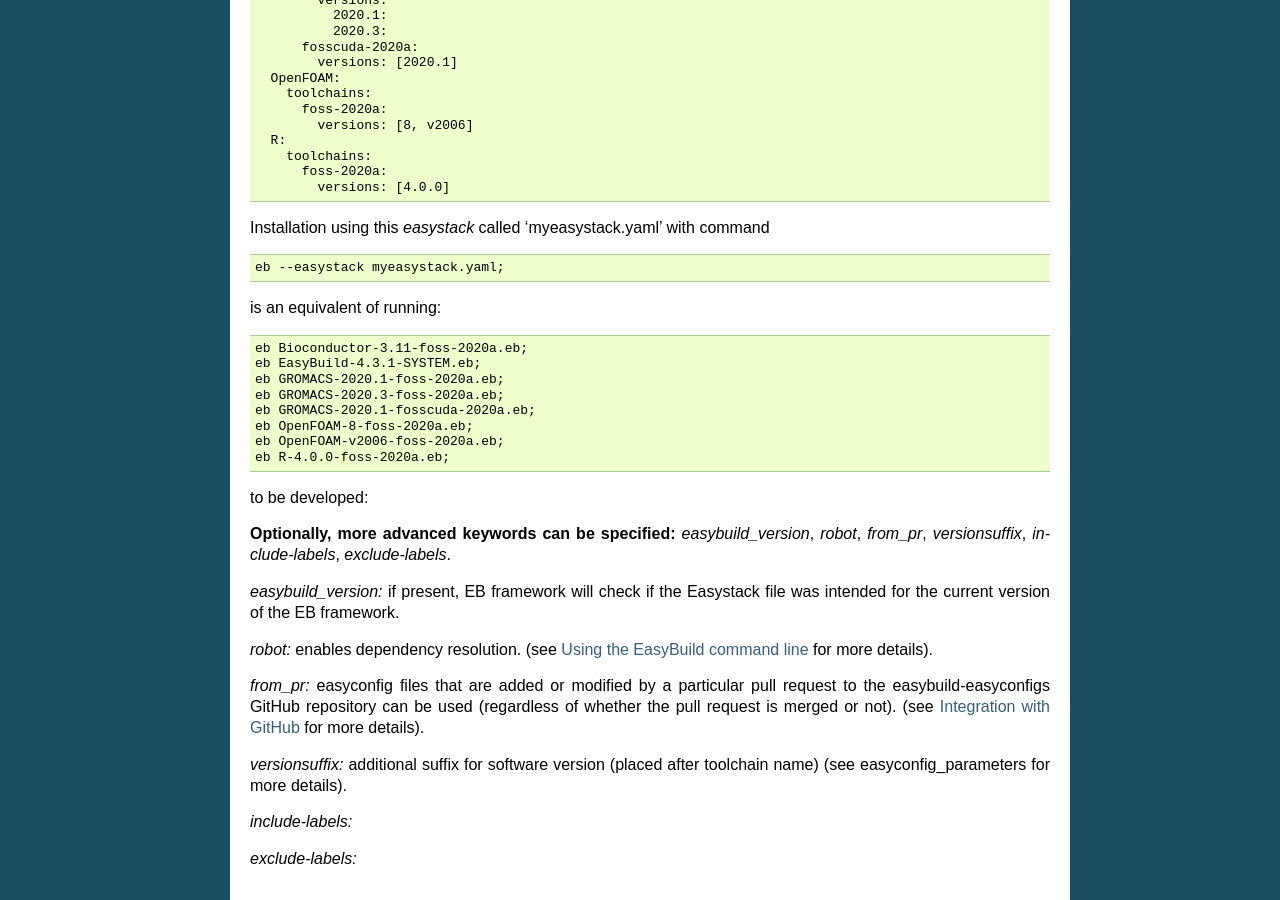
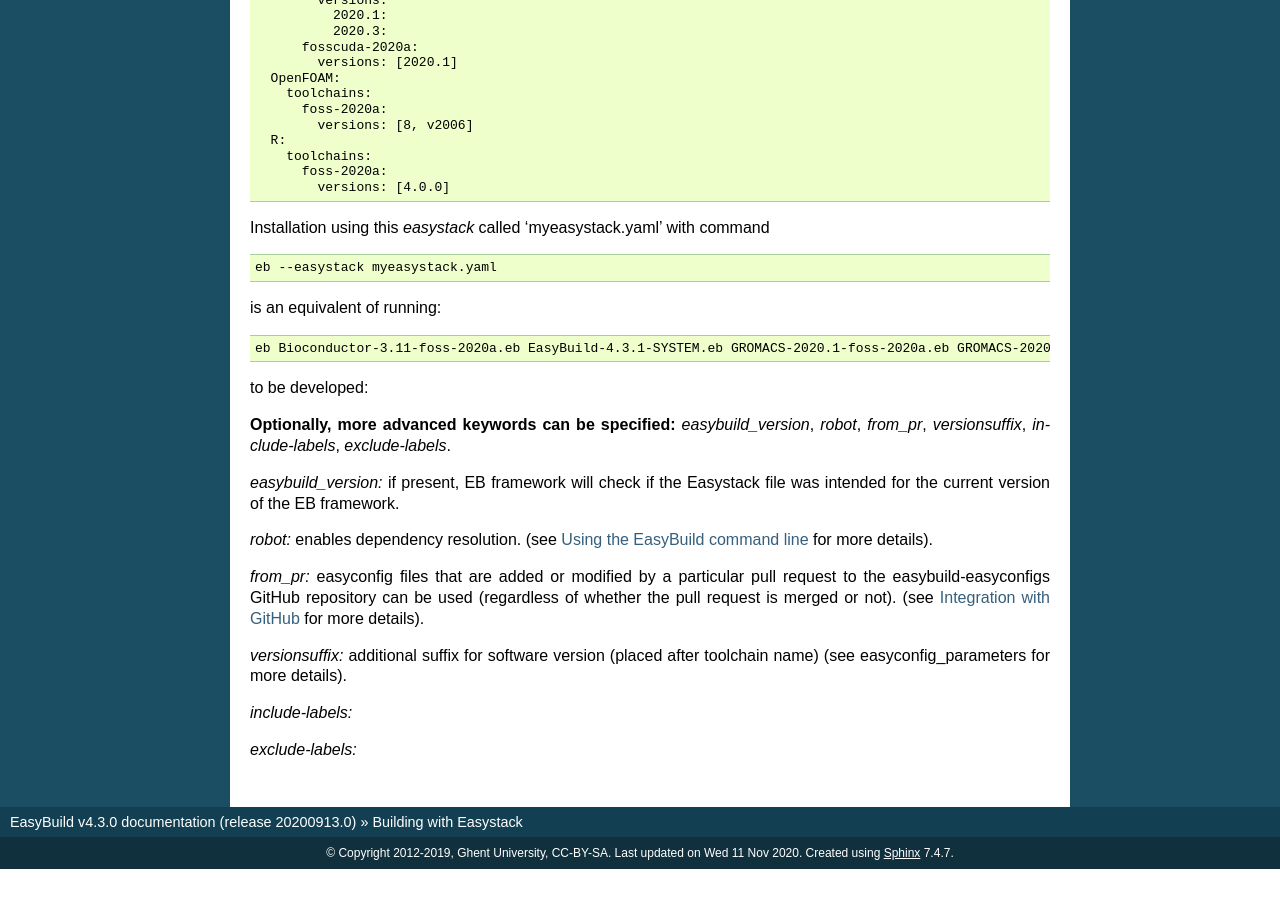
Before and after one commit to easybuilders/easybuild, a Sphinx documentation site: the page built from docs/Building_with_easystack.rst, in a window 1280 px wide and 900 px high, scrolled down 1408 px. Built offline with Sphinx 7.4.7, drawn with Linux system fonts in a browser that asks for light colours; pages that are not in the unit, such as notebooks, are missing from menus; after the commit the page ends 2277 px from its top, so only the background shows below that.

Commit message:
restructured code

```diff
--- a/docs/Building_with_easystack.rst
+++ b/docs/Building_with_easystack.rst
@@ -101,21 +101,13 @@
 
 .. code::
 
-  eb --easystack myeasystack.yaml;
+  eb --easystack myeasystack.yaml
 
 is an equivalent of running:
 
 .. code::
 
-  eb Bioconductor-3.11-foss-2020a.eb;
-  eb EasyBuild-4.3.1-SYSTEM.eb;
-  eb GROMACS-2020.1-foss-2020a.eb;
-  eb GROMACS-2020.3-foss-2020a.eb;
-  eb GROMACS-2020.1-fosscuda-2020a.eb;
-  eb OpenFOAM-8-foss-2020a.eb;
-  eb OpenFOAM-v2006-foss-2020a.eb;
-  eb R-4.0.0-foss-2020a.eb;
-
+  eb Bioconductor-3.11-foss-2020a.eb EasyBuild-4.3.1-SYSTEM.eb GROMACS-2020.1-foss-2020a.eb GROMACS-2020.3-foss-2020a.eb GROMACS-2020.1-fosscuda-2020a.eb OpenFOAM-8-foss-2020a.eb OpenFOAM-v2006-foss-2020a.eb R-4.0.0-foss-2020a.eb
 
 to be developed:
 
```
